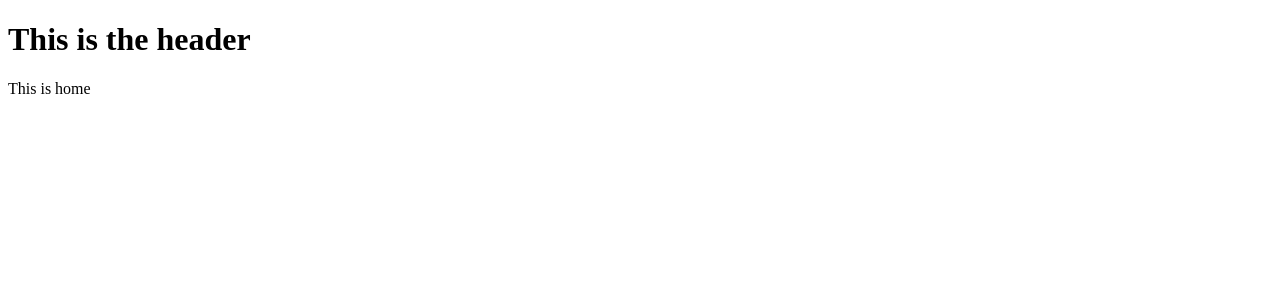
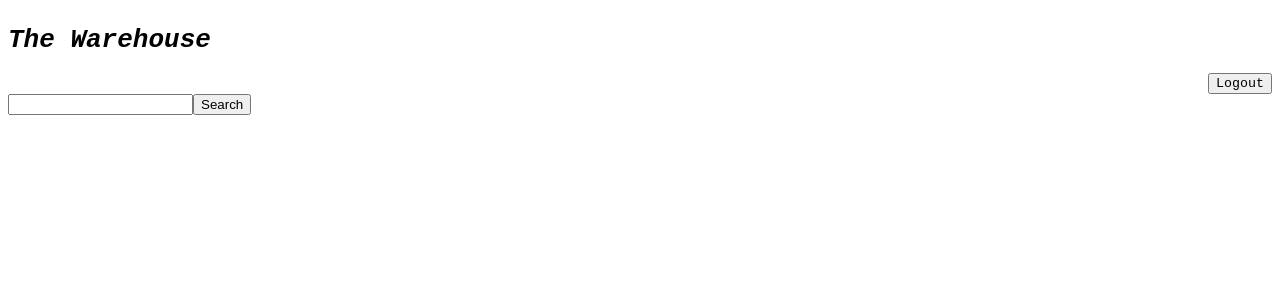
Before and after one commit to KJoshi123/medical_warehouse, a React (Create React App) app: page /home in a window 1280 px wide. Shown: the top 300 px of the page. Built offline with nearby package versions, Linux system fonts and the light colour scheme.

Commit message:
header styles

```diff
--- /dev/null
+++ b/src/components/Header/Header.css
@@ -0,0 +1,15 @@
+.HeaderClass {
+  font-family: monospace;
+  font-style: italic;
+  display: flex;
+  align-content: space-between;
+  flex-direction: column;
+}
+
+.hheadtext {
+  align-self: flex-end;
+}
+.buttontext {
+  font-family: monospace;
+  align-self: flex-end;
+}
--- a/src/components/Header/Header.tsx
+++ b/src/components/Header/Header.tsx
@@ -1,9 +1,11 @@
 import React from 'react';
+import './Header.css';
 
 const Header : React.FC = () => {
     return(
-        <div>
-            <h1>This is the header</h1>
+        <div className="HeaderClass">
+            <h1 className="headtext">The Warehouse</h1>
+            <button className="buttontext">Logout</button>
         </div>
     )
 }
--- a/src/components/Home/Home.tsx
+++ b/src/components/Home/Home.tsx
@@ -1,4 +1,4 @@
-import React,{useState,useEffect} from "react";
+import React,{useEffect} from "react";
 import { useNavigate } from "react-router-dom";
 
 const Home : React.FC = () => {
@@ -6,13 +6,16 @@ const Home : React.FC = () => {
     const navigate = useNavigate();
 
     useEffect(()=>{
-        if(window.localStorage.getItem('login')=="false"){
+        if(window.localStorage.getItem('login')==="false"){
             navigate('/');
         }
     },[])
     return(
         <div>
-            This is home
+            <div className = "serchdiv">
+                <input type="text" />
+                <button>Search</button>
+            </div>
         </div>
     )
 }
```
